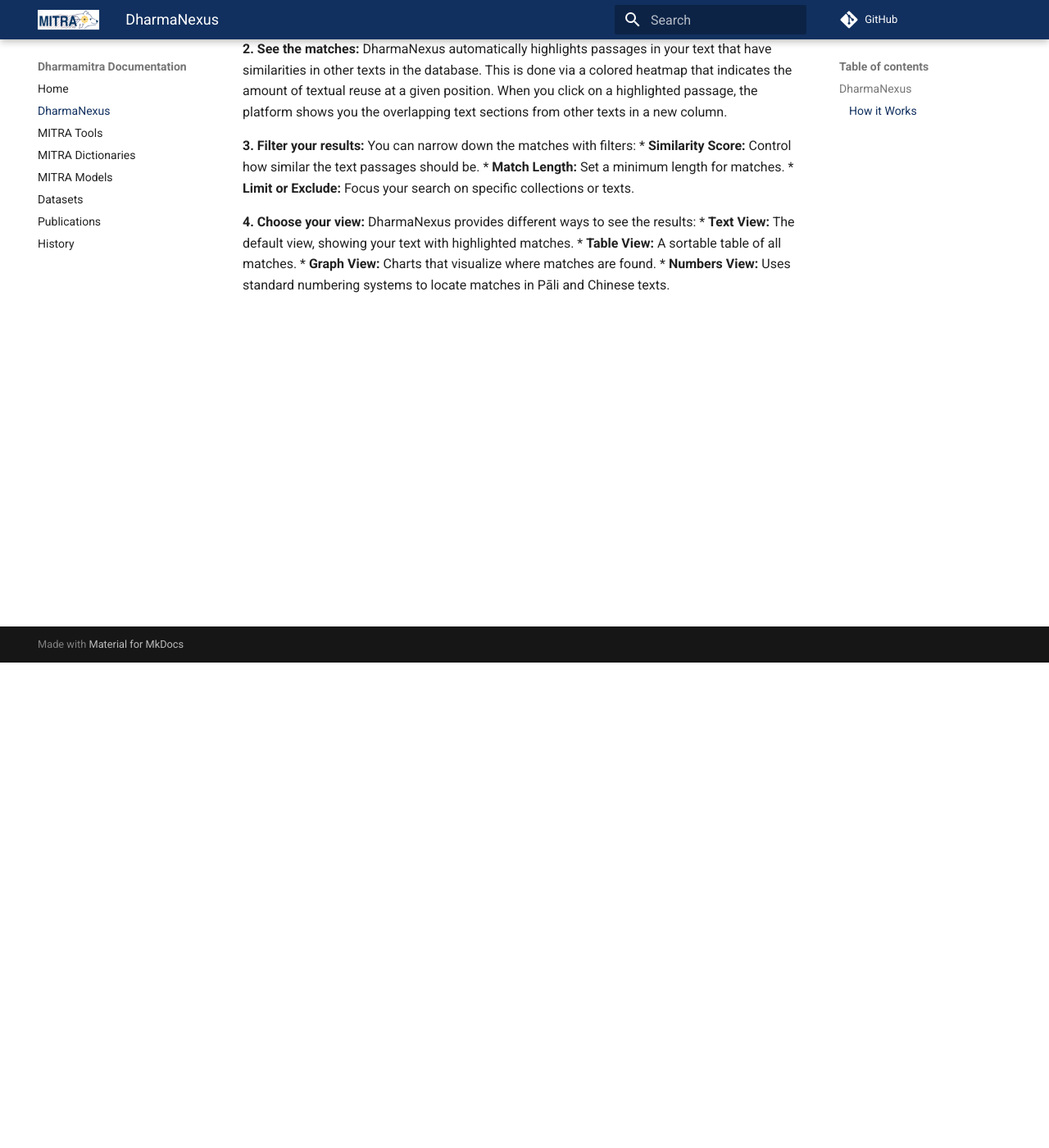
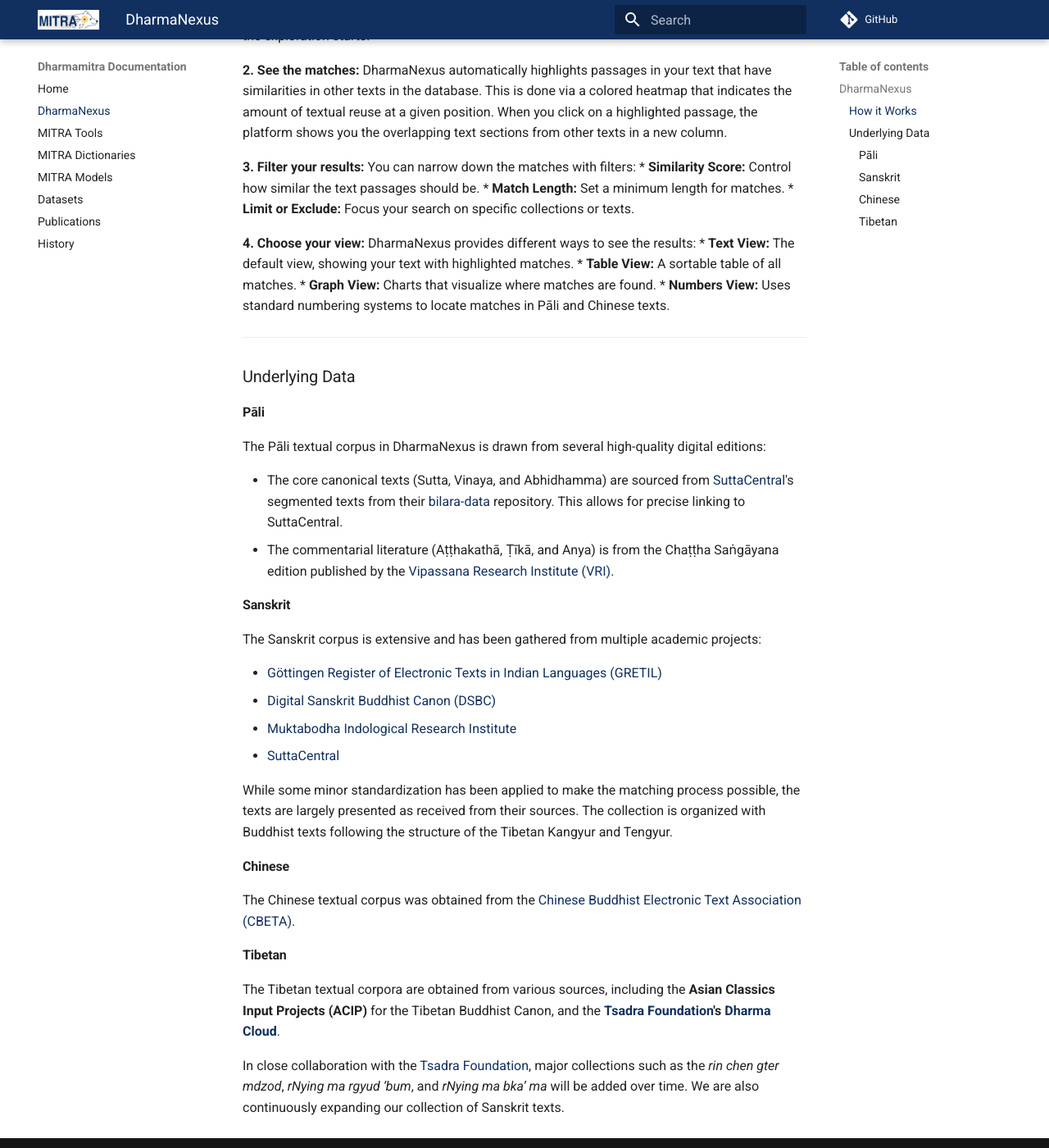
Before and after one commit to dharmamitra/dharmamitra-guides, an MkDocs documentation site: the page built from docs/dharmanexus.md, in a window 1280 px wide and 1400 px high, scrolled down 592 px. Shown: the whole window at 82% size. Built offline with MkDocs 1.6.1 and Material for MkDocs 9.7.7, drawn with Linux system fonts in a browser that asks for light colours; comment, search, counter and statistics services are not loaded; some of the changed text lies outside the part shown.

Commit message:
Added data sources etc to dharmanexus

```diff
--- a/docs/dharmanexus.md
+++ b/docs/dharmanexus.md
@@ -2,7 +2,7 @@
 
 ## DharmaNexus
 
-**[DharmaNexus](https://dharmanexus.org)** is a web platform for the exploration of intertextuality for literature preserved in Pāli, Sanskrit, Chinese, and Tibetan. Its technical foundation and user interface are a continuation of [BuddhaNexus](https://buddhanexus.net), and it is tightly integrated into MITRASearch and provides modernized algorithms that integrate sophisticated multilingual matching with deep semantic similarity capabilities provided by [Gemma 2 MITRA-E](https://huggingface.co/buddhist-nlp/gemma-2-mitra-e).
+**[DharmaNexus](https://dharmanexus.org)** is a web platform for the exploration of intertextuality for literature preserved in Pāli, Sanskrit, Chinese, and Tibetan. It also functions as the main textual reference database for [MITRA Search](https://dharmamitra.github.io/dharmamitra-guides/mitra_tools/#mitra-search) [MITRA Deep Research](https://dharmamitra.github.io/dharmamitra-guides/mitra_tools/#mitra-deep-research). Its technical foundation and user interface are a continuation of [BuddhaNexus](https://buddhanexus.net), and it is tightly integrated into MITRASearch and provides modernized algorithms that integrate sophisticated multilingual matching with deep semantic similarity capabilities provided by [Gemma 2 MITRA-E](https://huggingface.co/buddhist-nlp/gemma-2-mitra-e).
 
 ---
 
@@ -24,3 +24,34 @@
 *   **Table View:** A sortable table of all matches.
 *   **Graph View:** Charts that visualize where matches are found.
 *   **Numbers View:** Uses standard numbering systems to locate matches in Pāli and Chinese texts.
+
+---
+
+### Underlying Data
+
+#### Pāli
+
+The Pāli textual corpus in DharmaNexus is drawn from several high-quality digital editions:
+
+*   The core canonical texts (Sutta, Vinaya, and Abhidhamma) are sourced from [SuttaCentral](https://suttacentral.net/)'s segmented texts from their [bilara-data](https://github.com/suttacentral/bilara-data) repository. This allows for precise linking to SuttaCentral.
+*   The commentarial literature (Aṭṭhakathā, Ṭīkā, and Anya) is from the Chaṭṭha Saṅgāyana edition published by the [Vipassana Research Institute (VRI)](https://tipitaka.org/).
+
+#### Sanskrit
+
+The Sanskrit corpus is extensive and has been gathered from multiple academic projects:
+
+*   [Göttingen Register of Electronic Texts in Indian Languages (GRETIL)](http://gretil.sub.uni-goettingen.de/gretil.html)
+*   [Digital Sanskrit Buddhist Canon (DSBC)](https://www.dsbcproject.org/)
+*   [Muktabodha Indological Research Institute](https://muktabodha.org/)
+*   [SuttaCentral](https://suttacentral.net/)
+
+While some minor standardization has been applied to make the matching process possible, the texts are largely presented as received from their sources. The collection is organized with Buddhist texts following the structure of the Tibetan Kangyur and Tengyur.
+#### Chinese
+
+The Chinese textual corpus was obtained from the [Chinese Buddhist Electronic Text Association (CBETA)](https://cbeta.org/).
+
+#### Tibetan
+
+The Tibetan textual corpora are obtained from various sources, including the **Asian Classics Input Projects (ACIP)** for the Tibetan Buddhist Canon, and the **[Tsadra Foundation](https://tsadra.org/)'s [Dharma Cloud](https://dharmacloud.tsadra.org/)**.
+
+In close collaboration with the [Tsadra Foundation](https://tsadra.org/), major collections such as the *rin chen gter mdzod*, *rNying ma rgyud ’bum*, and *rNying ma bka’ ma* will be added over time. We are also continuously expanding our collection of Sanskrit texts.
```
